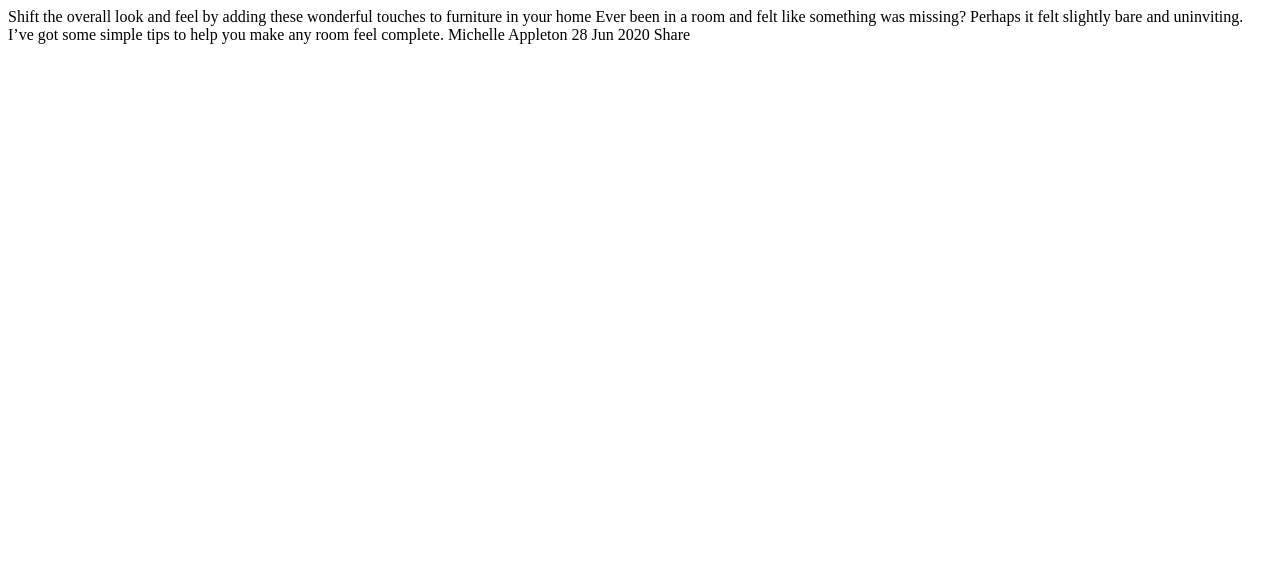
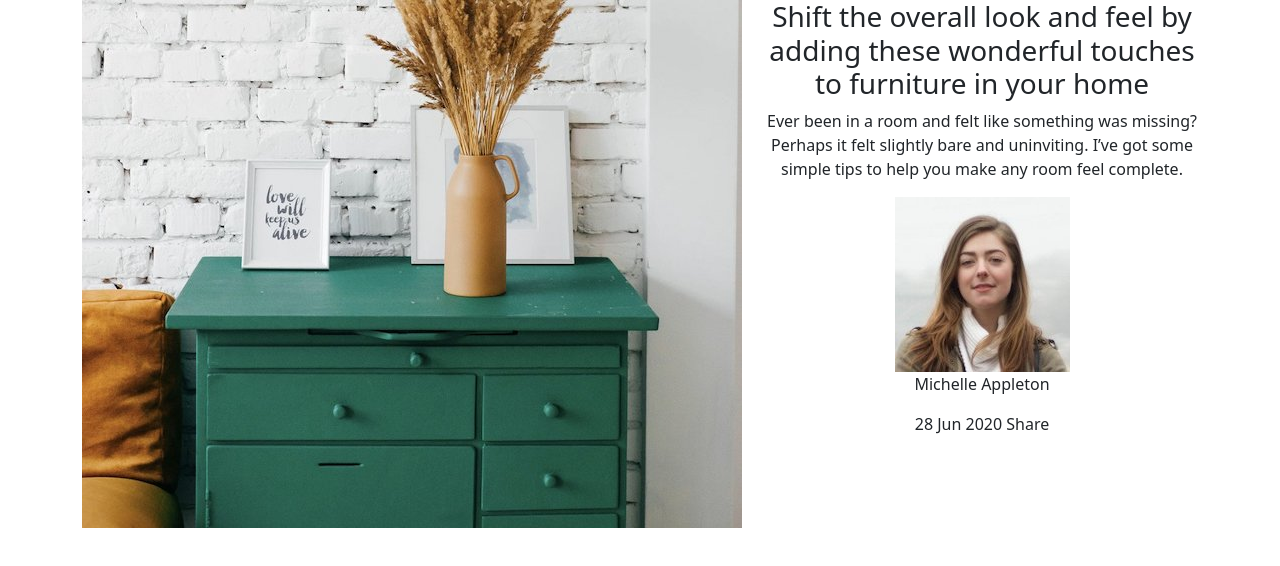
Before and after one commit to babalonogqala23/Article-Preview, a plain HTML site: page article-preview-component-master/index.html in a window 1280 px wide. Drawn offline with nearby package versions, Linux system fonts and the light colour scheme.

Commit message:
add layout for article

```diff
--- a/article-preview-component-master/index.html
+++ b/article-preview-component-master/index.html
@@ -4,7 +4,13 @@
     <meta charset="UTF-8" />
     <meta name="viewport" content="width=device-width, initial-scale=1.0" />
     <!-- displays site properly based on user's device -->
-
+    <link rel="stylesheet" href="./css/style.css" />
+    <link
+      href="https://cdn.jsdelivr.net/npm/bootstrap@5.3.8/dist/css/bootstrap.min.css"
+      rel="stylesheet"
+      integrity="sha384-sRIl4kxILFvY47J16cr9ZwB07vP4J8+LH7qKQnuqkuIAvNWLzeN8tE5YBujZqJLB"
+      crossorigin="anonymous"
+    />
     <link
       rel="icon"
       type="image/png"
@@ -13,14 +19,36 @@
     />
 
     <title>Frontend Mentor | Article preview component</title>
-
-    <!-- Feel free to remove these styles or customise in your own stylesheet 👍 -->
   </head>
   <body>
-    Shift the overall look and feel by adding these wonderful touches to
-    furniture in your home Ever been in a room and felt like something was
-    missing? Perhaps it felt slightly bare and uninviting. I’ve got some simple
-    tips to help you make any room feel complete. Michelle Appleton 28 Jun 2020
-    Share
+    <div class="container text-center">
+      <div class="row">
+        <div class="col"><img src="./images/drawers.jpg" alt="drawer" /></div>
+        <div class="col">
+          <h3>
+            Shift the overall look and feel by adding these wonderful touches to
+            furniture in your home
+          </h3>
+          <p>
+            Ever been in a room and felt like something was missing? Perhaps it
+            felt slightly bare and uninviting. I’ve got some simple tips to help
+            you make any room feel complete.
+          </p>
+          <div class="profile">
+            <img src="./images/avatar-michelle.jpg" alt="avator" />
+            <span
+              ><p>Michelle Appleton</p>
+              <p>28 Jun 2020 Share</p></span
+            >
+          </div>
+        </div>
+      </div>
+    </div>
+
+    <script
+      src="https://cdn.jsdelivr.net/npm/bootstrap@5.3.8/dist/js/bootstrap.bundle.min.js"
+      integrity="sha384-FKyoEForCGlyvwx9Hj09JcYn3nv7wiPVlz7YYwJrWVcXK/BmnVDxM+D2scQbITxI"
+      crossorigin="anonymous"
+    ></script>
   </body>
 </html>
```
Also changed, not shown: article-preview-component-master/css/style.css (added).
